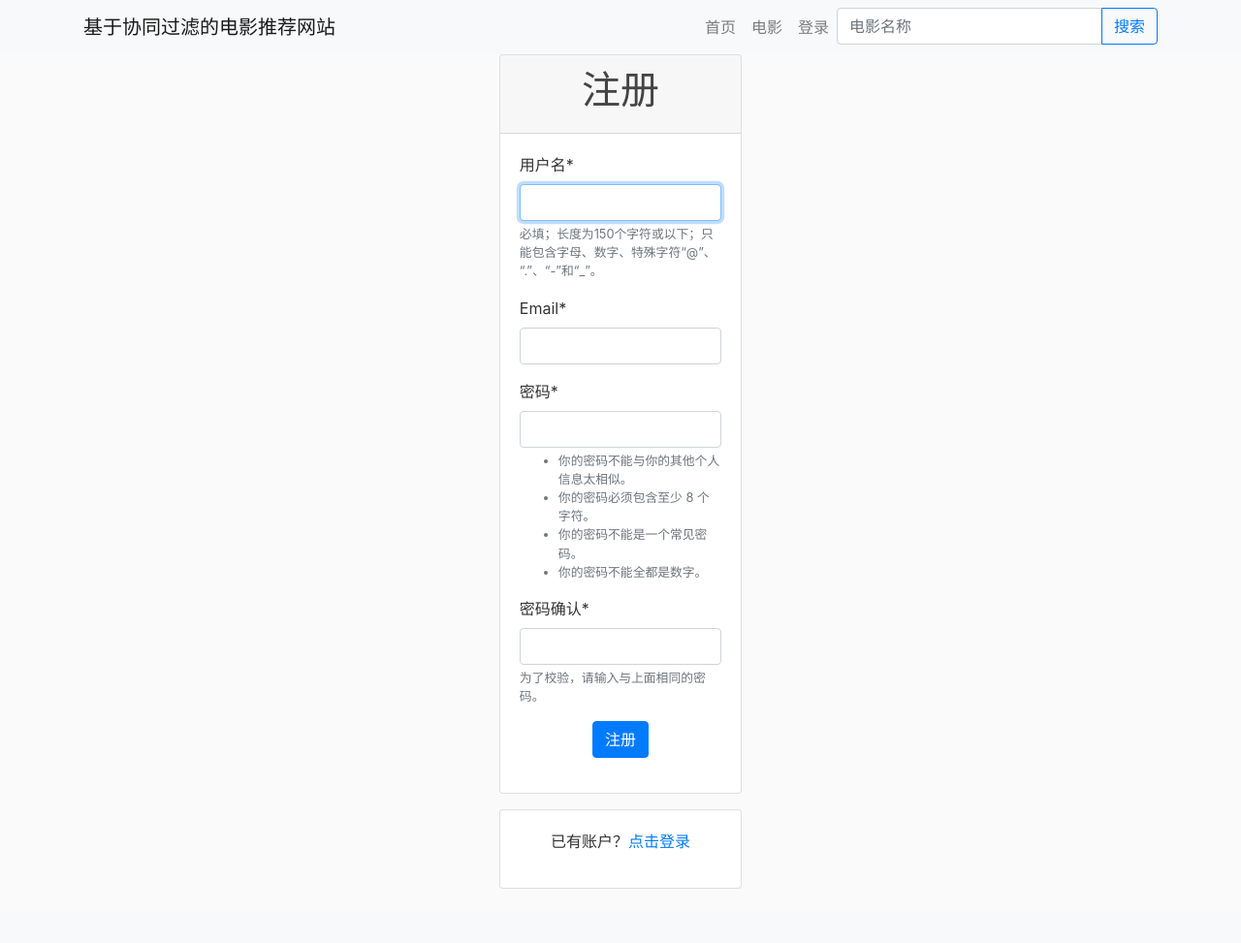
After one commit to jagger235711/MovieRecommedationWeb, a Django app: page /userWeb/register/ in a window 1280 px wide. The commit adds this page. Shown: the whole page at 97% size. Run offline with Django 3.2, Linux system fonts and the light colour scheme; some libraries are stand-ins or nearby versions.

Commit message:
专注于用户注册、登陆、注销、修改

```diff
--- /dev/null
+++ b/MovieRecommedationWeb/forms.py
@@ -0,0 +1,11 @@
+from django import forms
+from django.contrib.auth.forms import UserCreationForm
+from django.contrib.auth.models import User
+
+
+class RegistrationForm(UserCreationForm):
+    email = forms.EmailField(required=True)
+
+    class Meta:
+        model = User
+        fields = ('username', 'email', 'password1', 'password2', 'first_name', 'last_name')
--- /dev/null
+++ b/templates/registration/register.html
@@ -0,0 +1,47 @@
+{% extends 'userWeb/movies/base.html' %}
+{% load crispy_forms_filters %}
+{% load crispy_forms_tags %}
+
+{% block content %}
+
+    <div class="container d-flex align-items-end justify-content-center" style="min-height: 100vh;">
+        <div class="row justify-content-center">
+            <div class="col-md-6">
+                <div class="card">
+                    <div class="card-header">
+                        <h1 class="text-center">注册</h1>
+                    </div>
+                    <div class="card-body">
+                        {% if some_message %}
+                            <p>{{ some_message }}</p>
+                        {% endif %}
+                        <form method="POST" action="{% url 'userWeb:register' %}" novalidate>
+                            {% csrf_token %}
+                            <div class="form-group">
+                                {{ form.username|as_crispy_field }}
+                            </div>
+                            <div class="form-group">
+                                {{ form.email|as_crispy_field }}
+                            </div>
+                            <div class="form-group">
+                                {{ form.password1|as_crispy_field }}
+                            </div>
+                            <div class="form-group">
+                                {{ form.password2|as_crispy_field }}
+                            </div>
+                            <div class="form-group text-center">
+                                <button type="submit" class="btn btn-primary">注册</button>
+                            </div>
+                        </form>
+                    </div>
+                </div>
+                <div class="card mt-3">
+                    <div class="card-body">
+                        <p class="text-center">已有账户？<a href="{% url 'userWeb:login' %}">点击登录</a></p>
+                    </div>
+                </div>
+            </div>
+        </div>
+    </div>
+
+{% endblock %}
--- a/templates/userWeb/movies/base.html
+++ b/templates/userWeb/movies/base.html
@@ -50,9 +50,9 @@
                         </li>
                     {% endif %}
                 {% else %}
-{#                    <li class="nav-item">#}
-{#                        <a href="{% url 'userWeb:register' %}" class="nav-link">注册</a>#}
-{#                    </li>#}
+                    {#                    <li class="nav-item">#}
+                    {#                        <a href="{% url 'userWeb:register' %}" class="nav-link">注册</a>#}
+                    {#                    </li>#}
                     <li class="nav-item">
                         <a href="{% url 'userWeb:login' %}" class="nav-link">登录</a>
                     </li>
@@ -89,14 +89,16 @@
             </div>
         </div>
     {% endif %}
-    <div class="row mt-4">
-        <div class="col-md-9">
-            {% block content %}{% endblock %}
-        </div>
-        <div class="col-md-3">
-            <!-- 侧边栏内容 -->
-        </div>
-    </div>
+    {% block content %}{% endblock %}
+    {#    <div class="row mt-4">#}
+    {#        <div class="col-md-9">#}
+    {#            {% block content %}{% endblock %}#}
+    {#        </div>#}
+    {#        <div class="col-md-3">#}
+    {#            <!-- 侧边栏内容 -->#}
+    {#            <a>test</a>#}
+    {#        </div>#}
+    {#    </div>#}
 </main>
 
 <footer class="bg-light mt-4 py-3">
--- a/userWeb/urls.py
+++ b/userWeb/urls.py
@@ -13,9 +13,11 @@ Including another URLconf
     1. Import the include() function: from django.urls import include, path
     2. Add a URL to urlpatterns:  path('blog/', include('blog.urls'))
 """
+from django.contrib.auth import views as auth_views
 from django.urls import path
-from django.contrib.auth import views as auth_views
+
 from userWeb import views as userWeb_views
+
 app_name = "userWeb"
 urlpatterns = [
     path('index/', userWeb_views.IndexView.as_view(), name="index"),
@@ -23,8 +25,13 @@ urlpatterns = [
     path('movie/', userWeb_views.MovieView.as_view(), name="movie"),
     path('user/', userWeb_views.UserView.as_view(), name="user"),
     # 继承自模板
+    path('register/', userWeb_views.RegisterView.as_view(), name='register'),
+    path('logout/', auth_views.LogoutView.as_view(), name='logout'),
+    path('login/', auth_views.LoginView.as_view(), name='login'),
 
-    path('logout/', auth_views.LogoutView.as_view(), name='logout'),
-    # path('register/', auth_views., name='register'),
-    path('login/', auth_views.LoginView.as_view(), name='login'),
+    path('password_reset/', auth_views.PasswordResetView.as_view(), name='password_reset'),
+    path('password_reset/done/', auth_views.PasswordResetDoneView.as_view(), name='password_reset_done'),
+    path('reset/<uidb64>/<token>/', auth_views.PasswordResetConfirmView.as_view(), name='password_reset_confirm'),
+    path('reset/done/', auth_views.PasswordResetCompleteView.as_view(), name='password_reset_complete'),
+
 ]
--- a/userWeb/views.py
+++ b/userWeb/views.py
@@ -1,5 +1,10 @@
 # todo 引入自带的contribAPP做用户登录登出等操作
+from django.contrib.auth import login
+from django.shortcuts import redirect
 from django.views import generic
+from django.views.generic import FormView
+
+from MovieRecommedationWeb import forms
 
 
 # Create your views here.
@@ -53,9 +58,24 @@ def admin(request):
     return None
 
 
-def register(request):
-    return None
+# def register(request):
+#     if request.method == 'POST':
+#         form = forms.RegistrationForm(request.POST)
+#         if form.is_valid():
+#             user = User.objects.create_user(form.save())
+#             return redirect('userWeb:home')
+#     else:
+#         form = forms.RegistrationForm()
+#     return render(request, 'registration/register.html', {'form': form})
+class RegisterView(generic.FormView):
+    template_name = 'registration/register.html'
+    form_class = forms.RegistrationForm
+    success_url = 'userWeb:index'
 
+    def form_valid(self, form):
+        user = form.save()
+        login(self.request, user)
+        return super().form_valid(form)
 
-def login(request):
-    return None
+    def form_invalid(self, form):
+        return redirect('userWeb:login')  # 跳转到login页面
```
Also changed, not shown: templates/registration/logged_out.html (added, +19 -0 lines), templates/registration/login.html (added, +44 -0 lines), templates/userWeb/users/login.html (deleted, +0 -36 lines), templates/userWeb/users/logout.html (deleted, +0 -19 lines), templates/userWeb/users/register.html (deleted, +0 -28 lines).
